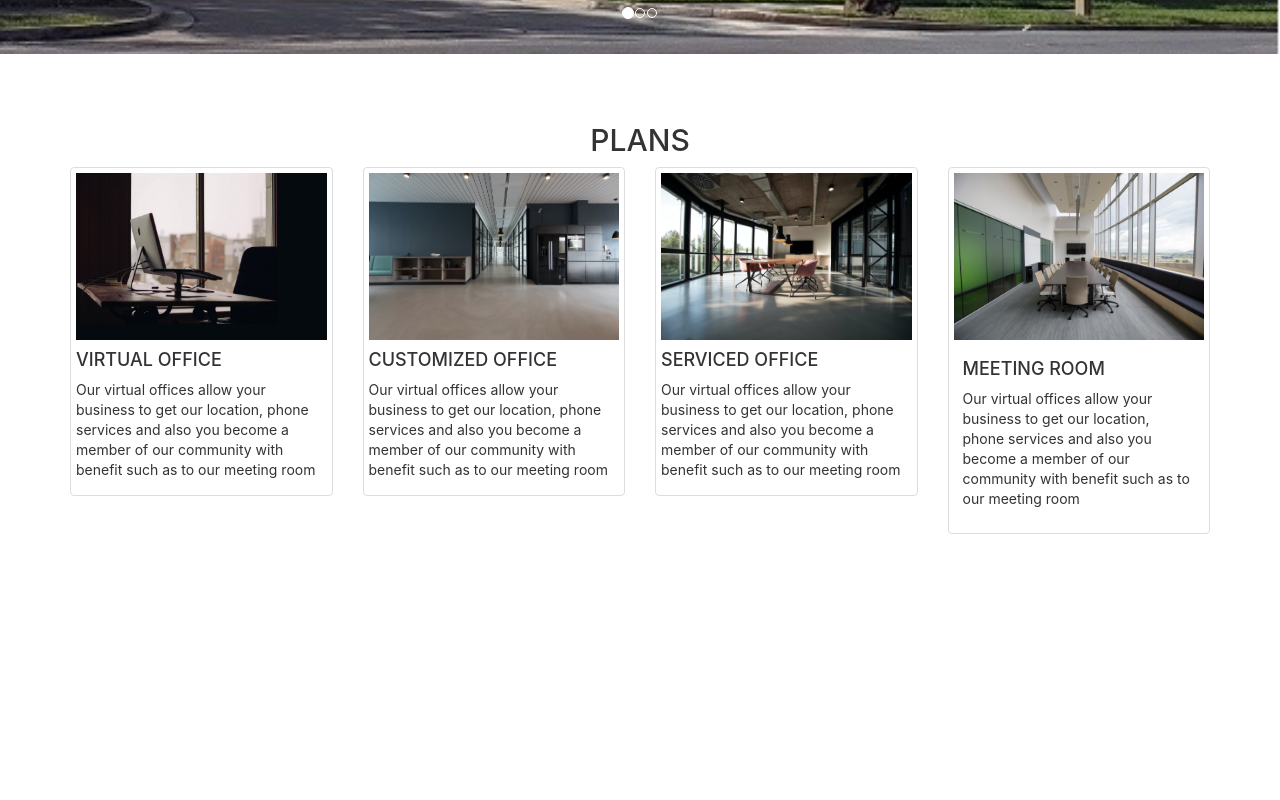
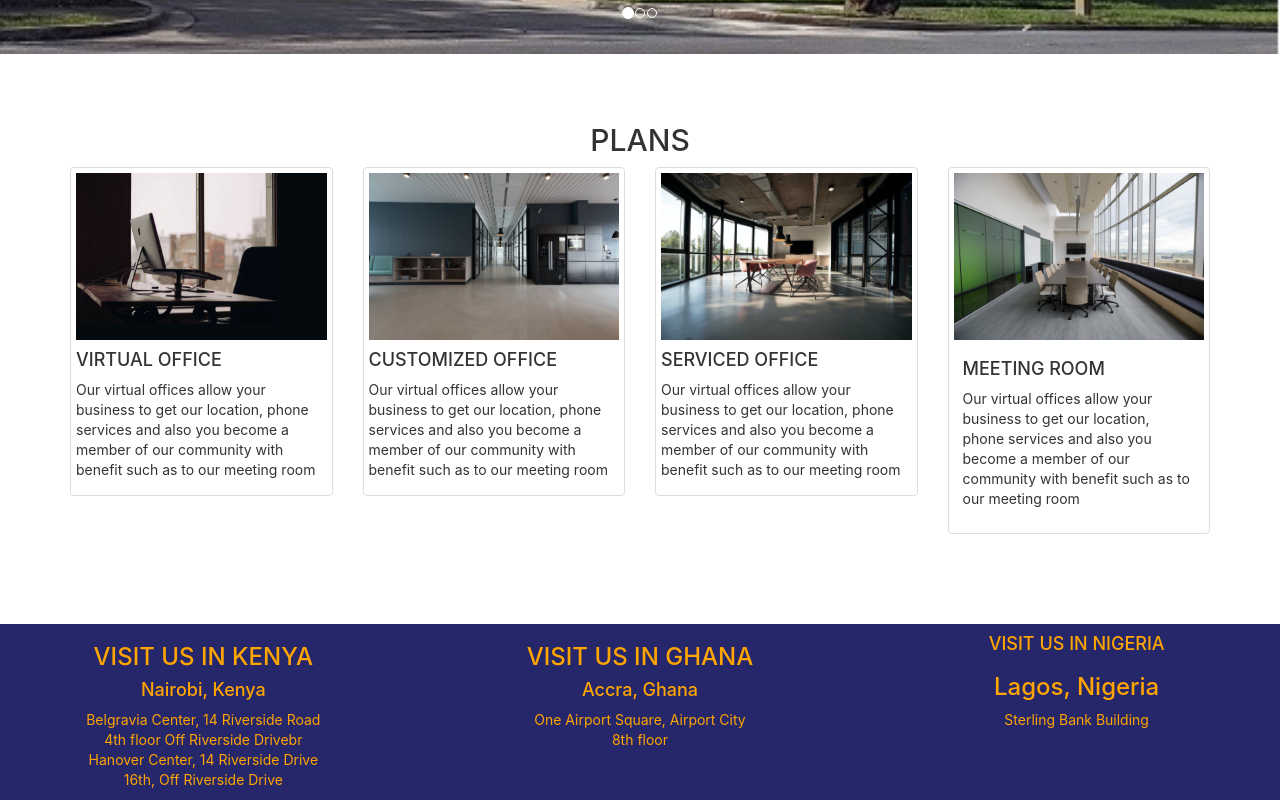
Before and after one commit to imoempire/react-horizons, a React (Create React App) app: page / in a window 1280 px wide. Shown: the part 559-1359 px from the top of the page. Before the commit the page ends 1113 px from the top, so only its background shows below. Built offline with nearby package versions, Linux system fonts and the light colour scheme.

Commit message:
add footer component

```diff
--- a/src/App.js
+++ b/src/App.js
@@ -1,4 +1,5 @@
 import Carousel from "./Component/Carousel";
+import Footer from "./Component/Footer";
 import Navbar from "./Component/Navbar";
 import Plans from "./Component/Plans";
 
@@ -8,6 +9,7 @@ function App() {
     <Navbar />
     <Carousel />
     <Plans />
+    <Footer />
     </>
   );
 }
```
